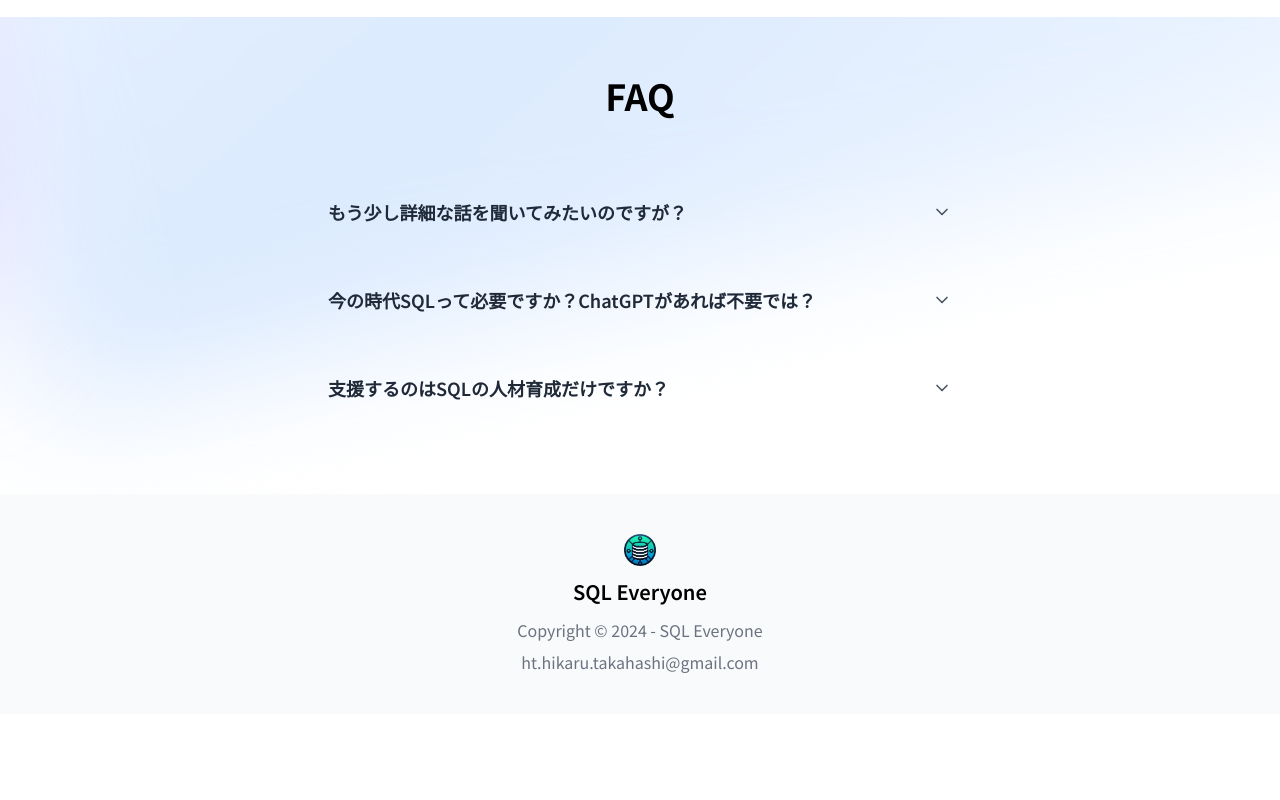
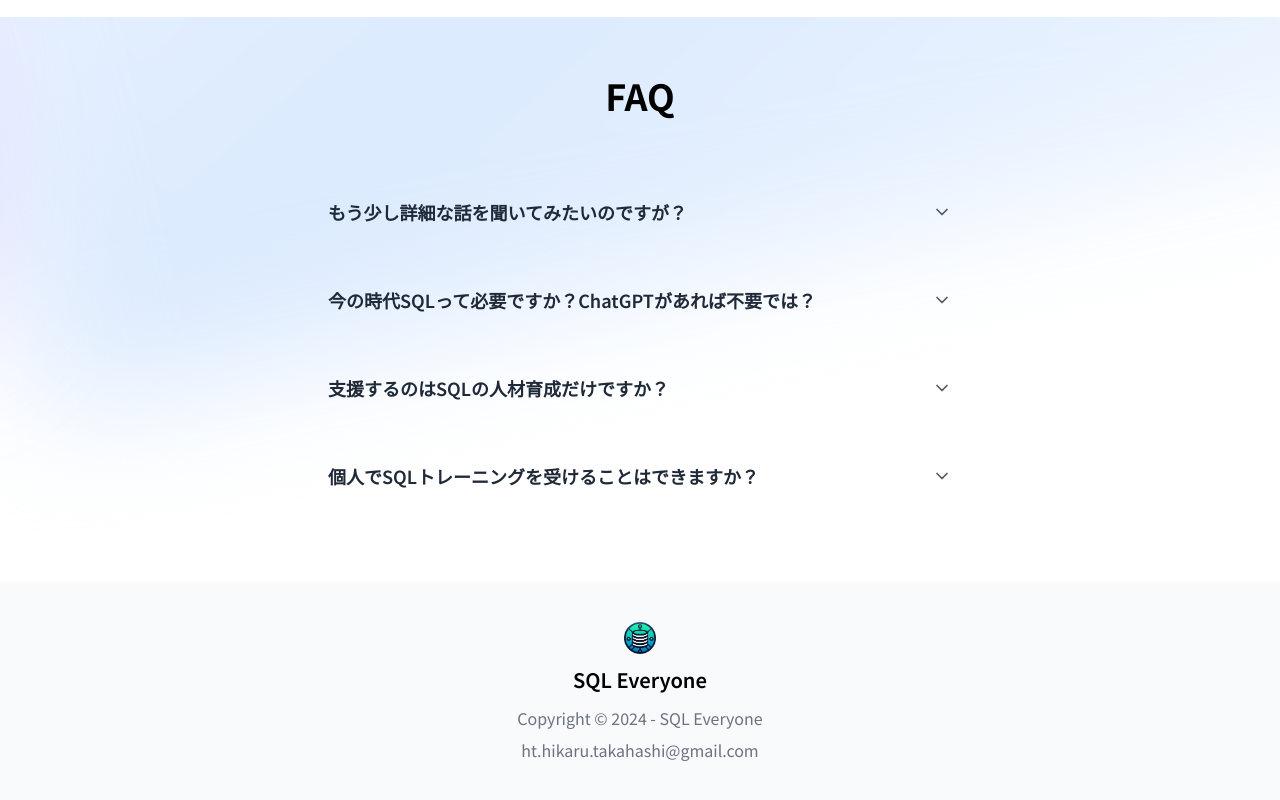
Before and after one commit to hikarut/SQL-Everyone, a Nuxt app: page / in a window 1280 px wide. Shown: the part 4089-4889 px from the top of the page. Before the commit the page ends 4803 px from the top, so only its background shows below. Built offline with nearby package versions, Linux system fonts and the light colour scheme.

Commit message:
[update] FAQ

```diff
--- a/components/top/Faq.vue
+++ b/components/top/Faq.vue
@@ -186,6 +186,57 @@
             </div>
           </div>
 
+          <div
+            class="hs-accordion hs-accordion-active:bg-gray-100 rounded-xl p-6 dark:hs-accordion-active:bg-white/10"
+            id="hs-basic-with-title-and-arrow-stretched-heading-four"
+          >
+            <button
+              class="hs-accordion-toggle group pb-3 inline-flex items-center justify-between gap-x-3 w-full md:text-lg font-semibold text-start text-gray-800 rounded-lg transition hover:text-gray-500 focus:outline-none focus:text-gray-500 dark:text-neutral-200 dark:hover:text-neutral-400 dark:focus:text-neutral-400"
+              aria-expanded="false"
+              aria-controls="hs-basic-with-title-and-arrow-stretched-collapse-four"
+            >
+              個人でSQLトレーニングを受けることはできますか？
+              <svg
+                class="hs-accordion-active:hidden block shrink-0 size-5 text-gray-600 group-hover:text-gray-500 dark:text-neutral-400"
+                xmlns="http://www.w3.org/2000/svg"
+                width="24"
+                height="24"
+                viewBox="0 0 24 24"
+                fill="none"
+                stroke="currentColor"
+                stroke-width="2"
+                stroke-linecap="round"
+                stroke-linejoin="round"
+              >
+                <path d="m6 9 6 6 6-6" />
+              </svg>
+              <svg
+                class="hs-accordion-active:block hidden shrink-0 size-5 text-gray-600 group-hover:text-gray-500 dark:text-neutral-400"
+                xmlns="http://www.w3.org/2000/svg"
+                width="24"
+                height="24"
+                viewBox="0 0 24 24"
+                fill="none"
+                stroke="currentColor"
+                stroke-width="2"
+                stroke-linecap="round"
+                stroke-linejoin="round"
+              >
+                <path d="m18 15-6-6-6 6" />
+              </svg>
+            </button>
+            <div
+              id="hs-basic-with-title-and-arrow-stretched-collapse-four"
+              class="hs-accordion-content hidden w-full overflow-hidden transition-[height] duration-300"
+              role="region"
+              aria-labelledby="hs-basic-with-title-and-arrow-stretched-heading-four"
+            >
+              <p class="text-gray-600 dark:text-neutral-200">
+                基本的には法人（会社）向けのサービスですので、まずは所属する会社にご相談いただき法人としてお問い合わせください。それでも個人でサービスを受けたい場合は支援内容など個別に調整できる場合もございますので、一度お問い合わせフォームからご連絡ください。
+              </p>
+            </div>
+          </div>
+
         </div>
         <!-- End Accordion -->
       </div>
```
